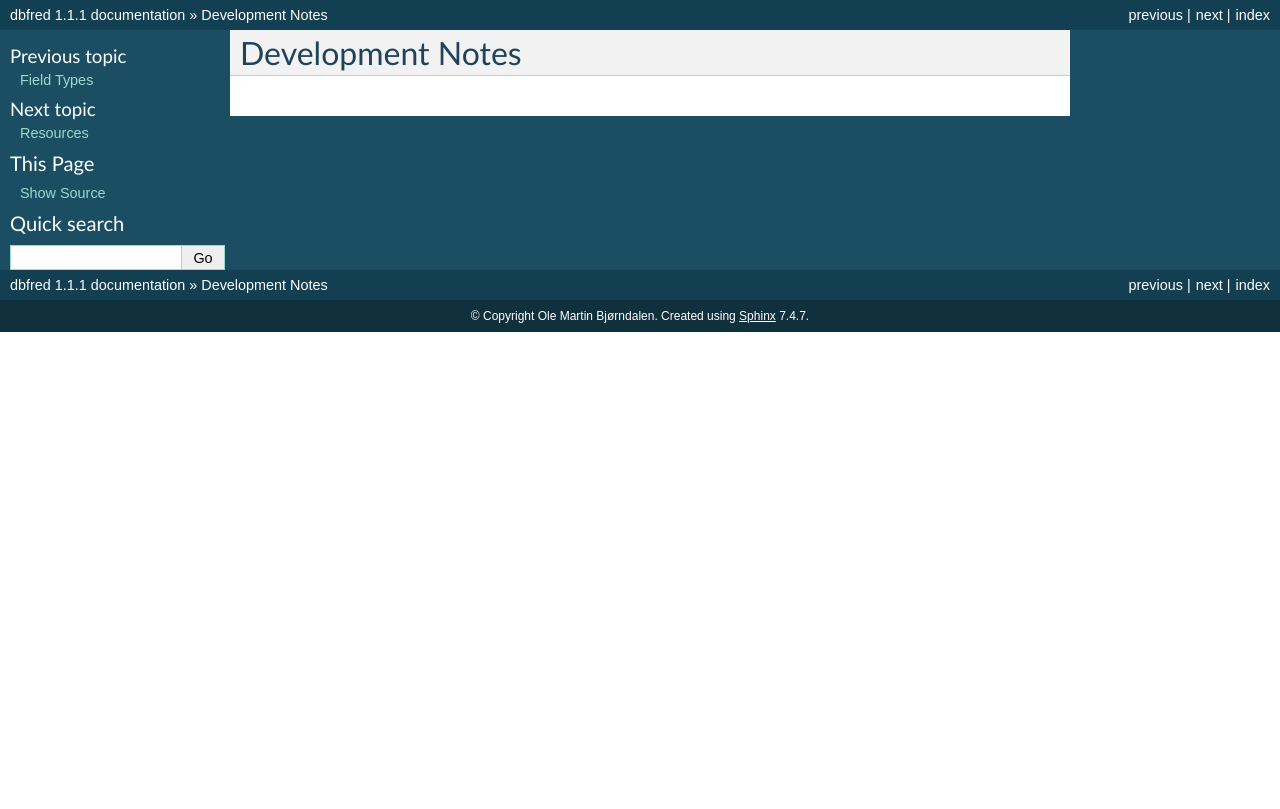
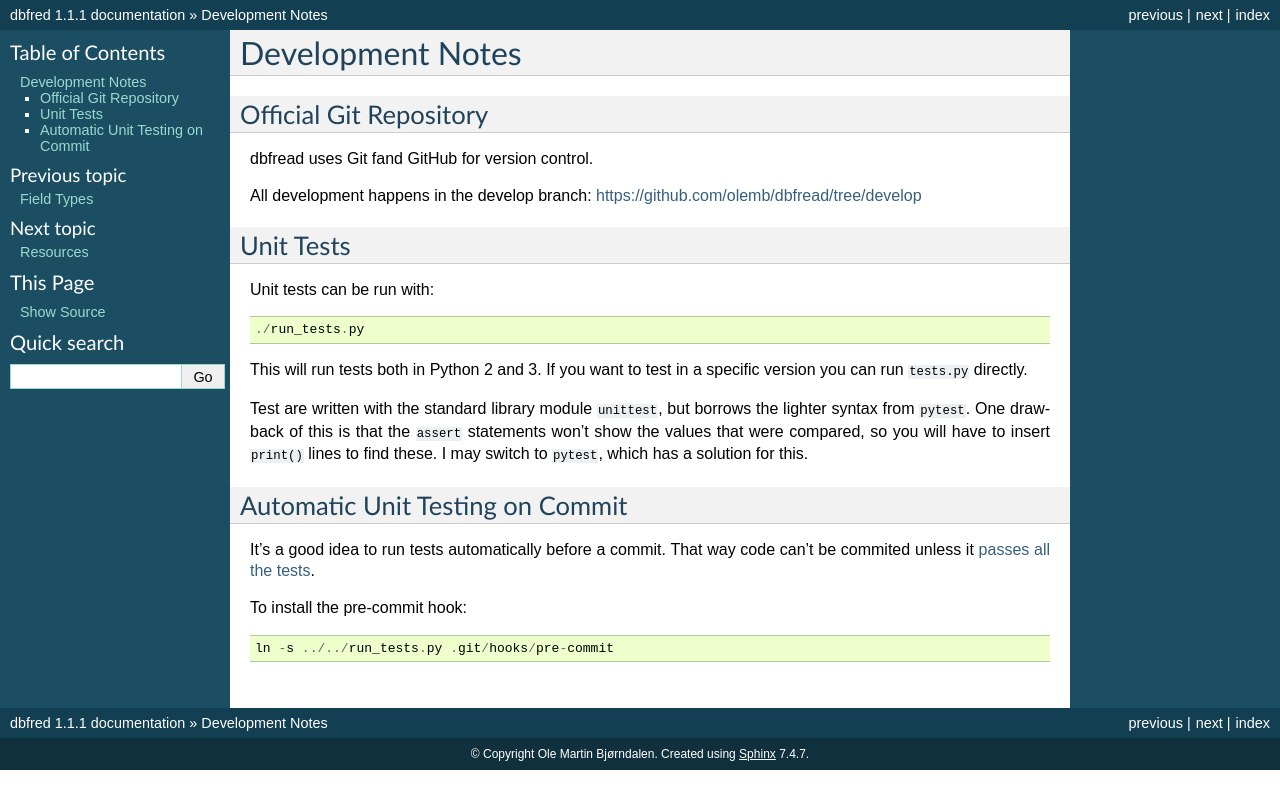
Before and after one commit to olemb/dbfread, a Sphinx documentation site: the page built from docs/development_notes.rst, in a window 1280 px wide. Shown: the top 809 px of the page. Built offline with Sphinx 7.4.7, drawn with Linux system fonts in a browser that asks for light colours.

Commit message:
Added "Development Notes".

```diff
--- a/docs/development_notes.rst
+++ b/docs/development_notes.rst
@@ -1,2 +1,39 @@
 Development Notes
 =================
+
+Official Git Repository
+-----------------------
+
+dbfread uses Git fand GitHub for version control.
+
+All development happens in the develop branch:
+https://github.com/olemb/dbfread/tree/develop
+
+
+Unit Tests
+----------
+
+Unit tests can be run with::
+
+    ./run_tests.py
+
+This will run tests both in Python 2 and 3. If you want to test in a
+specific version you can run ``tests.py`` directly.
+
+Test are written with the standard library module ``unittest``, but
+borrows the lighter syntax from ``pytest``. One drawback of this is
+that the ``assert`` statements won't show the values that were
+compared, so you will have to insert ``print()`` lines to find
+these. I may switch to ``pytest``, which has a solution for this.
+
+
+Automatic Unit Testing on Commit
+--------------------------------
+
+It's a good idea to run tests automatically before a commit. That way
+code can't be commited unless it `passes all the tests
+<http://www.youtube.com/watch?v=YHy06FMsezI>`_.
+
+To install the pre-commit hook::
+
+    ln -s ../../run_tests.py .git/hooks/pre-commit
```
